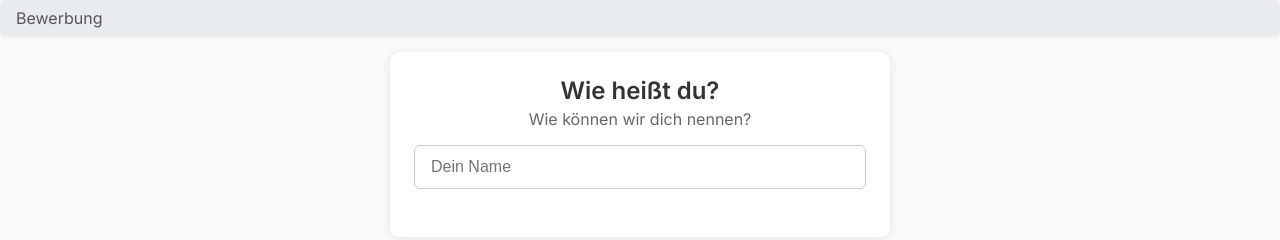
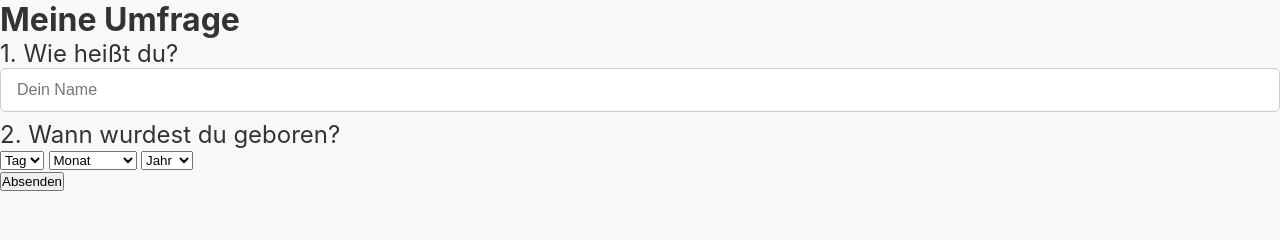
Before and after one commit to roblox-site/frage1, a plain HTML site: page index.html in a window 1280 px wide. Drawn offline with Linux system fonts and the light colour scheme.

Commit message:
Update index.html

```diff
--- a/index.html
+++ b/index.html
@@ -1,32 +1,67 @@
+<!-- index.html -->
 <!DOCTYPE html>
 <html lang="de">
 <head>
-  <meta charset="UTF-8" />
-  <meta name="viewport" content="width=device-width, initial-scale=1.0, maximum-scale=1.0, user-scalable=no"/>
-  <title>📝 Bewerbung</title>
-  <link href="https://fonts.googleapis.com/css2?family=Inter:wght@400;600&display=swap" rel="stylesheet" />
-  <link rel="stylesheet" href="style.css" />
+  <meta charset="UTF-8">
+  <meta name="viewport" content="width=device-width, initial-scale=1">
+  <title>Mein Formular</title>
+  <!-- Google-Font Roboto laden -->
+  <link href="https://fonts.googleapis.com/css2?family=Roboto:wght@300;400;500&display=swap" rel="stylesheet">
+  <link rel="stylesheet" href="style.css">
 </head>
 <body>
+  <main class="form-page">
+    <h1 class="form-title">Meine Umfrage</h1>
 
-  <div class="step-indicator fade-in-up">Bewerbung</div>
+    <div class="question-box">
+      <label for="name" class="question">1. Wie heißt du?</label>
+      <input type="text" id="name" name="name" class="short-answer" placeholder="Dein Name">
+    </div>
 
-  <main class="container fade-in-up">
-    <h1 class="question">Wie heißt du?</h1>
-    <p class="subtitle">Wie können wir dich nennen?</p>
+    <div class="question-box">
+      <span class="question">2. Wann wurdest du geboren?</span>
+      <div class="date-select">
+        <select name="day" id="day">
+          <option value="" disabled selected>Tag</option>
+          <!-- Beispiel: 1–31 -->
+          <script>
+            // Optional: automatisch Optionen einfügen
+            for(let d=1; d<=31; d++){
+              document.write(`<option value="${d}">${d}</option>`);
+            }
+          </script>
+        </select>
+        <select name="month" id="month">
+          <option value="" disabled selected>Monat</option>
+          <option value="1">Januar</option>
+          <option value="2">Februar</option>
+          <option value="3">März</option>
+          <option value="4">April</option>
+          <option value="5">Mai</option>
+          <option value="6">Juni</option>
+          <option value="7">Juli</option>
+          <option value="8">August</option>
+          <option value="9">September</option>
+          <option value="10">Oktober</option>
+          <option value="11">November</option>
+          <option value="12">Dezember</option>
+        </select>
+        <select name="year" id="year">
+          <option value="" disabled selected>Jahr</option>
+          <!-- Beispiel: 1900–2025 -->
+          <script>
+            const currentYear = new Date().getFullYear();
+            for(let y=currentYear; y>=1900; y--){
+              document.write(`<option value="${y}">${y}</option>`);
+            }
+          </script>
+        </select>
+      </div>
+    </div>
 
-    <form id="name-form" class="form-group fade-in-up">
-      <input
-        type="text"
-        id="name-input"
-        name="name"
-        placeholder="Dein Name"
-        minlength="3"
-        maxlength="25"
-        required
-      />
-      <p id="error-message" class="error-message"></p>
-    </form>
+    <!-- Weitere Fragen hier… -->
+
+    <button type="submit" class="submit-btn">Absenden</button>
   </main>
 </body>
 </html>
```
